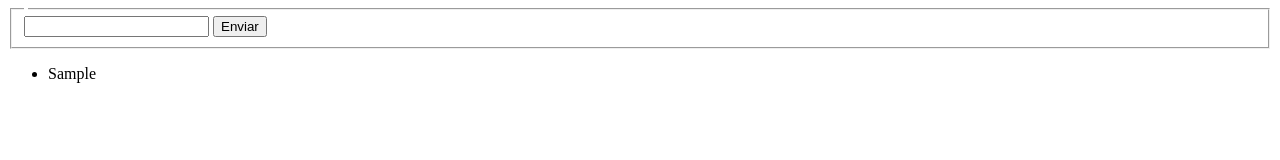
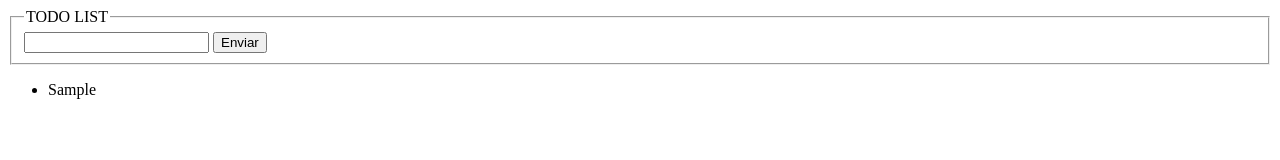
Before and after one commit to CristhianDavid0207/Ruta_front, a plain HTML site: page JS/JS/intro-dom/Appi 1/index.html in a window 1280 px wide. Both pictures are taken after typing "Sample" into the empty fields and a click on the input "Enviar". Drawn offline with Linux system fonts and the light colour scheme.

Commit message:
Agregando estudios de mi primer todo list

```diff
--- a/JS/JS/intro-dom/Appi 1/index.html
+++ b/JS/JS/intro-dom/Appi 1/index.html
@@ -7,13 +7,16 @@
 </head>
 <body>
     <fieldset>
-        <legend></legend>
-        <form action="todo" id="todo-form">
+        <legend>TODO LIST</legend>
+        <form action="" id="todo-form">
             <input type="text" id="todo">
             <input type="submit" value="Enviar">
         </form>
     </fieldset>
-    <ul id="todo-list"></ul>
+    <ul id="todo-list">
+
+    </ul>
+
 </body>
 <script src="main.js"></script>
 </html>
--- a/JS/JS/intro-dom/Appi 1/main.js
+++ b/JS/JS/intro-dom/Appi 1/main.js
@@ -1,18 +1,46 @@
 const todos = [];
 
 window.onload = () => {
-    const form = document.getElementById('todo-form'); //Tomamos nuestro formulario obtenemos la referencia
-    form.onsubmit = (e) => { //Reemplazamos la función que este tenia en onsubmit
-        e.preventDefault(); //Llamamos la función de preventDefault detiene el comportamiento de refrescar la pagina
-        const todo = document. getElementById('todo'); //Sacamos el valor de todo
-        const todoText = todo.value; //Evaluamos el valos
-        todo.value = ''; //Reemplazamos su valor por un String vacio
-        todos.push(todoText) // Para agregar los valores al array vacia
-        console.log(todoText); //Colocamos los valores en consola
-        const todoList = document.getElementById('todo-list')
-        todoList.innerHTML = '';
-        for(let i=0; i < todos.length; i++) {
-            todoList.innerHTML += '<li>' + todos[i] + '</li>'
-        }
+    const form = document.getElementById('todo-form');
+    form.onsubmit = (e) => {
+        e.preventDefault();
+        const todo = document.getElementById('todo');
+        const todoText = todo.value;
+        todo.value = '';
+        todos.push(todoText);
+        const todoList = document.getElementById('todo-list');
+        const todosTemplate = todos.map (t => '<li>' + t + '</li>');
+            todoList.innerHTML = todosTemplate.join('');
+        // todoList.innerHTML = '';
+        // for (let i = 0; i < todos.length; i++) {
+        //     todoList.innerHTML += '<li>' + todos[i] + '</li>';
+        // }
+        console.log(todosTemplate);
     }
 }
+
+//MAP nos permite iterar los arreglos sin necesidad de que le indiquemos los indices ni las operaciones
+
+
+
+
+
+
+// const todos = [];
+
+// window.onload = () => {
+//     const form = document.getElementById('todo-form'); //Tomamos nuestro formulario obtenemos la referencia
+//     form.onsubmit = (e) => { //Reemplazamos la función que este tenia en onsubmit
+//         e.preventDefault(); //Llamamos la función de preventDefault detiene el comportamiento de refrescar la pagina
+//         const todo = document. getElementById('todo'); //Sacamos el valor de todo
+//         const todoText = todo.value; //Evaluamos el valos
+//         todo.value = ''; //Reemplazamos su valor por un String vacio
+//         todos.push(todoText) // Para agregar los valores al array vacia
+//         console.log(todoText); //Colocamos los valores en consola
+//         const todoList = document.getElementById('todo-list')
+//         todoList.innerHTML = '';
+//         for(let i=0; i < todos.length; i++) {
+//             todoList.innerHTML += '<li>' + todos[i] + '</li>'
+//         }
+//     }
+// }
```
